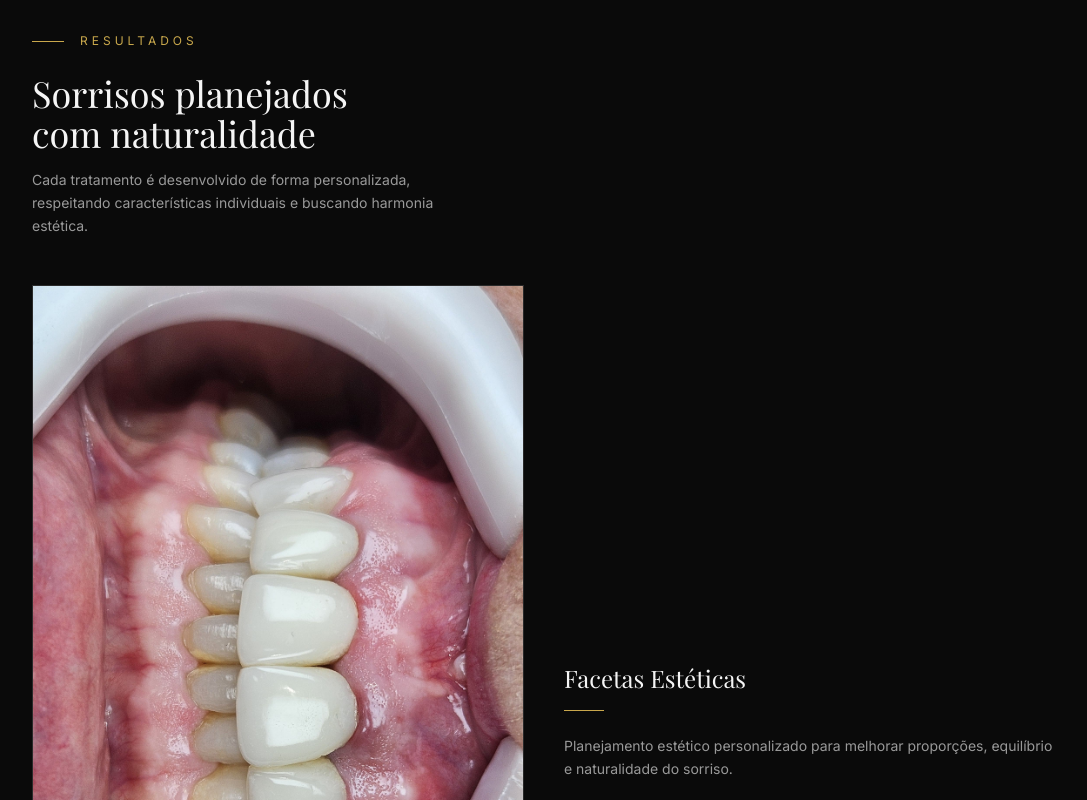
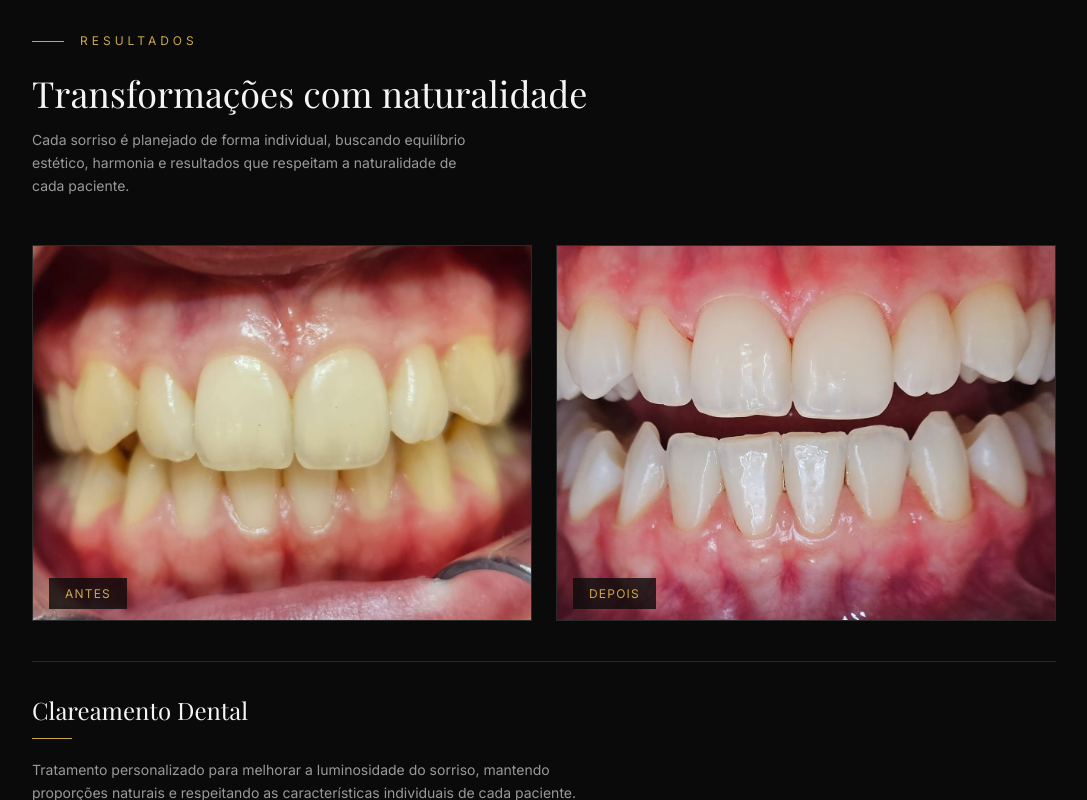
Before and after one commit to pedro-devxzd/projeto-nomade, a Next.js app: page / in a window 1280 px wide. Shown: the part 2380-3180 px from the top of the page, without its empty margins (96-1183 px from the left). Built offline with nearby package versions, Linux system fonts and the light colour scheme; a web font is replaced by a local one.

Commit message:
adiciona equilibrio

```diff
--- a/app/components/sections/Galeria.jsx
+++ b/app/components/sections/Galeria.jsx
@@ -11,43 +11,77 @@ export default function Galeria() {
         </div>
 
         <h2 className="font-playfair text-3xl sm:text-4xl text-[#F5F5F5] mb-4">
-          Sorrisos planejados
-          <br />
-          com naturalidade
+          Transformações com naturalidade
         </h2>
 
-        <p className="text-[#999999] text-sm max-w-md leading-relaxed mb-12">
-          Cada tratamento é desenvolvido de forma personalizada, respeitando
-          características individuais e buscando harmonia estética.
+        <p className="text-[#999999] text-sm leading-relaxed max-w-md mb-12">
+          Cada sorriso é planejado de forma individual, buscando equilíbrio
+          estético, harmonia e resultados que respeitam a naturalidade de cada
+          paciente.
         </p>
 
-        <div className="grid grid-cols-1 md:grid-cols-2 gap-10 items-center">
-          <div className="overflow-hidden border border-[#2A2A2A] group">
+        <div className="grid grid-cols-1 md:grid-cols-2 gap-6">
+          <div className="group overflow-hidden border border-[#2A2A2A]">
+            <div className="relative">
               <img
-              src="/caso-facetas.jpg"
-              alt="Caso de facetas estéticas"
+                src="/caso-clareamento-antes.jpg"
+                alt="Antes do clareamento dental"
                 className="
                   w-full
+                  aspect-[4/3]
+                  object-cover
                   transition-transform
                   duration-[8000ms]
                   ease-out
                   group-hover:scale-105
                 "
               />
+
+              <div className="absolute bottom-4 left-4">
+                <span className="bg-[#0A0A0A]/80 px-4 py-2 text-[#C9A84C] text-xs uppercase tracking-widest">
+                  Antes
+                </span>
+              </div>
+            </div>
           </div>
 
-          <div>
-            <h3 className="font-playfair text-2xl text-[#F5F5F5] mb-4">
-              Facetas Estéticas
+          <div className="group overflow-hidden border border-[#2A2A2A]">
+            <div className="relative">
+              <img
+                src="/caso-clareamento-depois.jpg"
+                alt="Depois do clareamento dental"
+                className="
+                  w-full
+                  aspect-[4/3]
+                  object-cover
+                  transition-transform
+                  duration-[8000ms]
+                  ease-out
+                  group-hover:scale-105
+                "
+              />
+
+              <div className="absolute bottom-4 left-4">
+                <span className="bg-[#0A0A0A]/80 px-4 py-2 text-[#C9A84C] text-xs uppercase tracking-widest">
+                  Depois
+                </span>
+              </div>
+            </div>
+          </div>
+        </div>
+
+        <div className="mt-10 border-t border-[#2A2A2A] pt-8">
+          <h3 className="font-playfair text-2xl text-[#F5F5F5] mb-3">
+            Clareamento Dental
           </h3>
 
-            <div className="w-10 h-px bg-[#C9A84C] mb-6"></div>
+          <div className="w-10 h-px bg-[#C9A84C] mb-5"></div>
 
-            <p className="text-[#999999] text-sm leading-relaxed">
-              Planejamento estético personalizado para melhorar proporções,
-              equilíbrio e naturalidade do sorriso.
+          <p className="text-[#999999] text-sm leading-relaxed max-w-xl">
+            Tratamento personalizado para melhorar a luminosidade do sorriso,
+            mantendo proporções naturais e respeitando as características
+            individuais de cada paciente.
           </p>
-          </div>
         </div>
       </div>
     </section>
```
Lines whose indentation alone changed are shown as unchanged.
